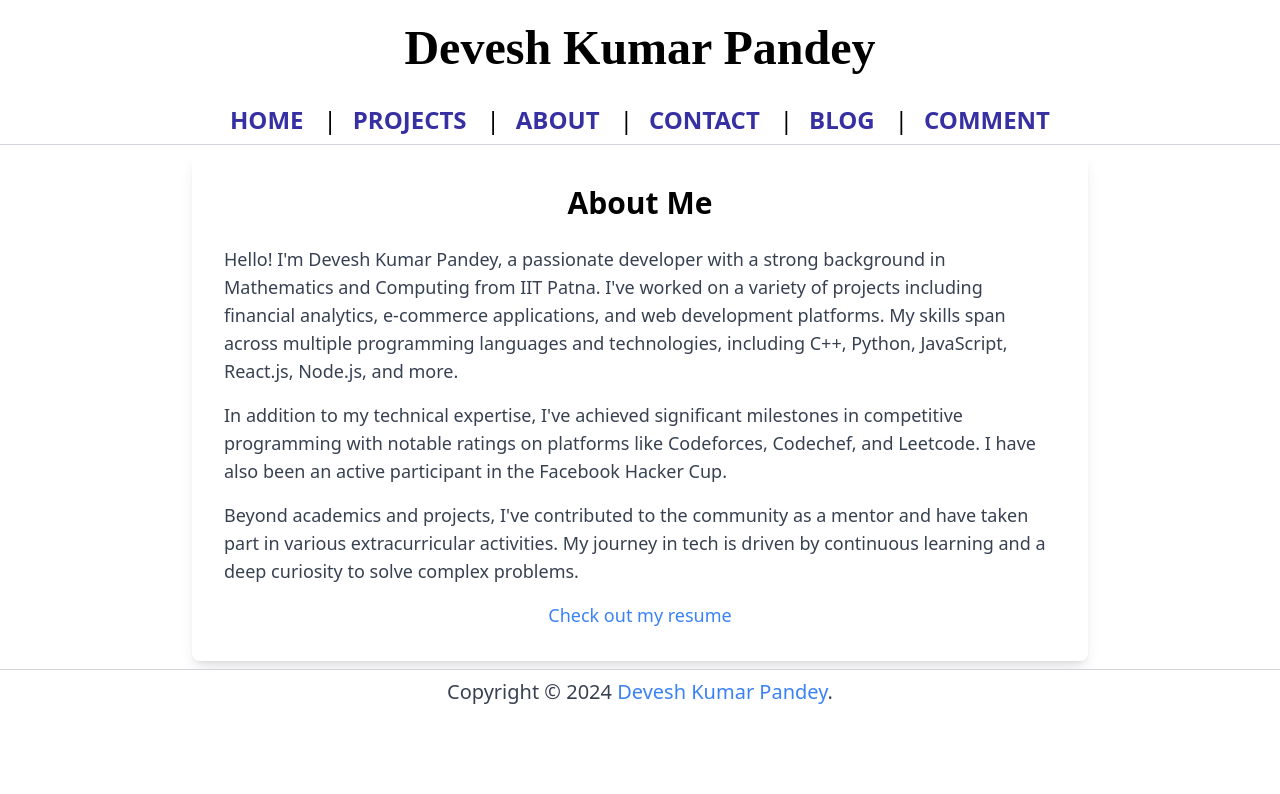
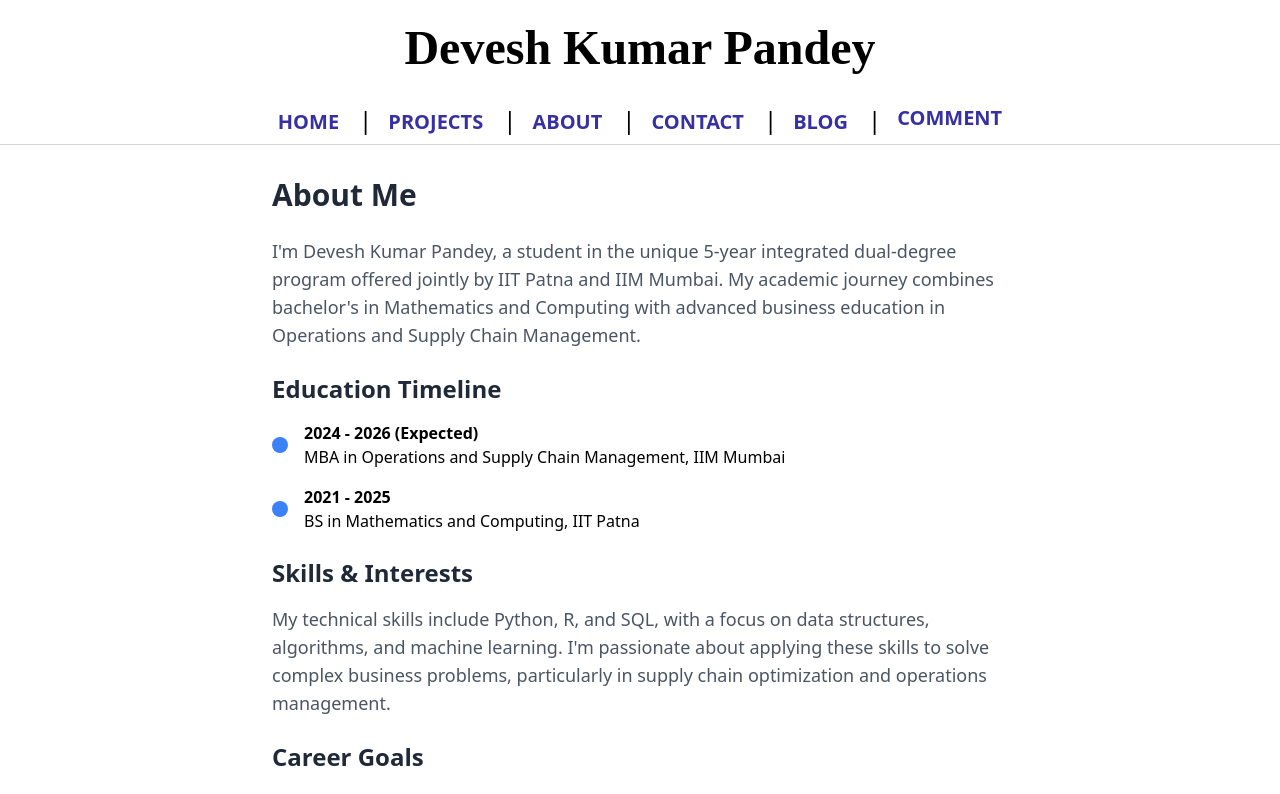
Before and after one commit to devesh-dkp/deveshpandey, a React (Vite) app in the folder frontend/: page /about in a window 1280 px wide. Shown: the top 794 px of the page. Built offline with nearby package versions, Linux system fonts and the light colour scheme; no server answers.

Commit message:
new commit

```diff
--- a/frontend/src/components/Header.jsx
+++ b/frontend/src/components/Header.jsx
@@ -28,7 +28,7 @@ function Header() {
                 <li key={index}>
                   <Link
                     onClick={() => (window.location.href = link.to)}
-                    className="text-2xl text-indigo-800	font-semibold hover:text-red-500"
+                    className="text-xl text-indigo-800	font-semibold hover:text-red-500"
                   >
                     {link.text}
                   </Link>
--- a/frontend/src/components/Hero.jsx
+++ b/frontend/src/components/Hero.jsx
@@ -5,37 +5,42 @@ const Hero = () => {
   const profileUrl =
     "https://github.com/devesh-dkp/devesh/blob/main/images/profile.jpg?raw=true";
   return (
-    <div className="flex flex-col mx-auto md:flex-row items-center justify-center my-12 md:my-24 px-4 md:px-0 justify-between w-11/12 md:w-3/4">
-      <div className="w-1/2 md:w-1/4">
+    <div className="flex flex-col mx-auto md:flex-row items-center justify-center my-12 md:my-24 px-6 md:px-0 justify-between md:w-3/4">
+      <div className="md:w-1/3">
         <img
           src={profileUrl}
           alt="Devesh Kumar Pandey"
-          // make a rectangle shape with rounded corners and thick borders
-          className="rounded-lg border-4 border-black-200 object-center shadow-lg md:w-128 md:h-128"
+          className="rounded-lg border-4 border-blue-800"
         />
       </div>
       <div className="w-3/4 md:w-1/2">
-        <h1 className="text-3xl font-bold text-blue-800">
-          Hi, I'm Devesh Kumar Pandey
+        <h1 className="text-3xl font-bold text-gray-800 font-sans">
+          Devesh Kumar Pandey
         </h1>
-        <p className="text-lg text-gray-600 mt-4">
-          I'm a UG student at IIT Patna, majoring in mathematics and computing.
-          To see my projects go to{" "}
+        <h2 className="text-xl text-blue-600 mt-2 font-sans">
+          Welcome to my Website!
+        </h2>
+        <p className="text-lg text-gray-600 mt-4 font-serif">
+          I'm a 4th-year student in the IIT Patna-IIM Mumbai Integrated Dual
+          Degree Program. My journey combines technical expertise in Mathematics
+          and Computing with strategic insights from Operations & Supply Chain
+          Management.
+        </p>
+        <p className="text-lg text-gray-600 mt-4 font-serif">
+          Explore my{" "}
           <Link
             to="/projects"
             className="text-blue-500 hover:text-blue-700 font-medium no-underline"
           >
             Projects
-          </Link>
-          . I am interested in web development and competitive programming. I
-          like reading documentations, new stories,etc. I also have an
-          understanding of AI & Machine Learning.
+          </Link>{" "}
+          to see how I blend analytical skills with business acumen.
         </p>
         <Link
           to="/about"
-          className="text-white bg-blue-800 px-4 py-2 rounded-lg mt-4 inline-block"
+          className="text-white bg-blue-800 px-4 py-2 rounded-lg mt-4 inline-block font-sans"
         >
-          Know More
+          Learn More
         </Link>
       </div>
     </div>
--- a/frontend/src/pages/About.jsx
+++ b/frontend/src/pages/About.jsx
@@ -2,38 +2,65 @@ import React from "react";
 
 const About = () => {
   return (
-    <div className="bg-white flex justify-center items-center p-4 py-2 mt-0">
-      <div className="max-w-4xl w-full bg-white shadow-lg rounded-lg p-8">
-        <h1 className="text-3xl font-bold text-center mb-6">About Me</h1>
-        <p className="text-lg text-gray-700 mb-4">
-          Hello! I'm Devesh Kumar Pandey, a passionate developer with a strong
-          background in Mathematics and Computing from IIT Patna. I've worked on
-          a variety of projects including financial analytics, e-commerce
-          applications, and web development platforms. My skills span across
-          multiple programming languages and technologies, including C++,
-          Python, JavaScript, React.js, Node.js, and more.
+    <div className="container mx-auto px-4 py-8 max-w-3xl">
+      <h1 className="text-3xl font-bold text-gray-800 mb-6">About Me</h1>
+
+      <p className="text-lg text-gray-600 mb-6">
+        I'm Devesh Kumar Pandey, a student in the unique 5-year integrated
+        dual-degree program offered jointly by IIT Patna and IIM Mumbai. My
+        academic journey combines bachelor's in Mathematics and Computing with
+        advanced business education in Operations and Supply Chain Management.
       </p>
-        <p className="text-lg text-gray-700 mb-4">
-          In addition to my technical expertise, I've achieved significant
-          milestones in competitive programming with notable ratings on
-          platforms like Codeforces, Codechef, and Leetcode. I have also been an
-          active participant in the Facebook Hacker Cup.
+
+      <h2 className="text-2xl font-semibold text-gray-800 mb-4">
+        Education Timeline
+      </h2>
+      <ul className="list-none space-y-4 mb-6">
+        <li className="flex items-center">
+          <div className="bg-blue-500 rounded-full h-4 w-4 mr-4"></div>
+          <div>
+            <p className="font-semibold">2024 - 2026 (Expected)</p>
+            <p>MBA in Operations and Supply Chain Management, IIM Mumbai</p>
+          </div>
+        </li>
+        <li className="flex items-center">
+          <div className="bg-blue-500 rounded-full h-4 w-4 mr-4"></div>
+          <div>
+            <p className="font-semibold">2021 - 2025</p>
+            <p>BS in Mathematics and Computing, IIT Patna</p>
+          </div>
+        </li>
+      </ul>
+
+      <h2 className="text-2xl font-semibold text-gray-800 mb-4">
+        Skills & Interests
+      </h2>
+      <p className="text-lg text-gray-600 mb-6">
+        My technical skills include Python, R, and SQL, with a focus on data
+        structures, algorithms, and machine learning. I'm passionate about
+        applying these skills to solve complex business problems, particularly
+        in supply chain optimization and operations management.
       </p>
-        <p className="text-lg text-gray-700 mb-4">
-          Beyond academics and projects, I've contributed to the community as a
-          mentor and have taken part in various extracurricular activities. My
-          journey in tech is driven by continuous learning and a deep curiosity
-          to solve complex problems.
+
+      <h2 className="text-2xl font-semibold text-gray-800 mb-4">
+        Career Goals
+      </h2>
+      <p className="text-lg text-gray-600 mb-6">
+        I aim to leverage my unique blend of technical and managerial skills to
+        drive innovation in technology-driven industries. My goal is to bridge
+        the gap between advanced analytics and strategic business decisions,
+        particularly in the realm of supply chain and operations management.
       </p>
-        <p className="text-lg text-blue-500 text-center mt-4">
+
+      <div className="mt-8">
         <a
           href="https://devesh-dkp.github.io/devesh/images/devesh_resume.pdf"
           target="_blank"
           rel="noopener noreferrer"
+          className="bg-blue-600 text-white px-6 py-3 rounded-lg hover:bg-blue-700 transition duration-300"
         >
           Check out my resume
         </a>
-        </p>
       </div>
     </div>
   );
```
Also changed, not shown: frontend/src/pages/Contact.jsx (+6 -0 lines), 1 other file (tests, documents, lock files or other folders). Lines whose indentation alone changed are shown as unchanged.
